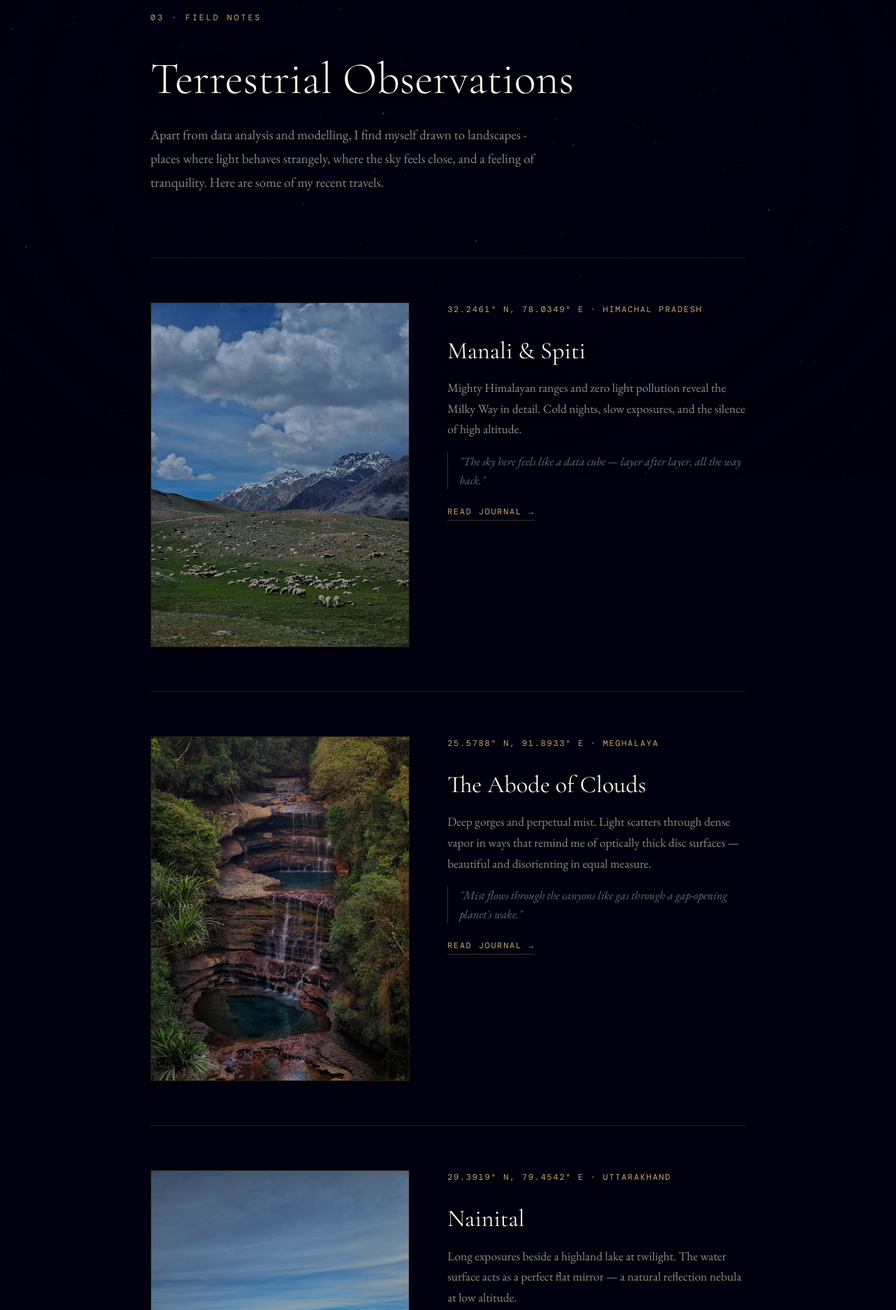
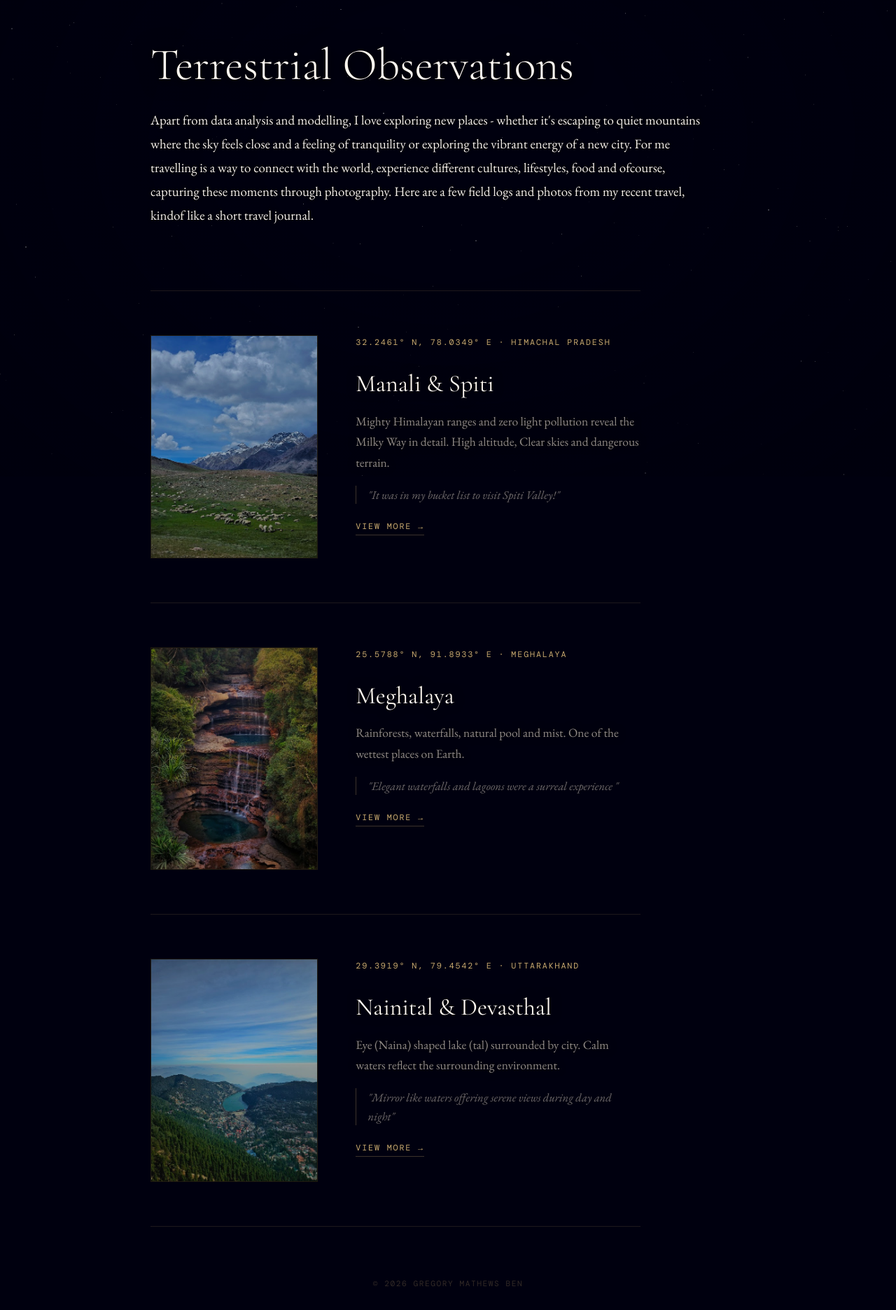
Before and after one commit to gregory6-626/gregorymb.github.io, a plain HTML site: page travel.html in a window 1280 px wide. Shown: the part 119-1991 px from the top of the page at 70% size. Drawn offline with nearby package versions, Linux system fonts and the light colour scheme; animation ran at ten frames a second; a web font is replaced by a local one.

Commit message:
updates 01/06

```diff
--- a/travel.html
+++ b/travel.html
@@ -74,11 +74,11 @@
   }
   .page-intro {
     font-size: 1.05rem;
-    color: var(--muted);
+    color: #f5f0e8;
     line-height: 1.8;
-    max-width: 580px;
+    max-width: 800px;
     margin-bottom: 5rem;
-    text-shadow: 0 0 20px rgba(0,0,0,1);
+    text-shadow: 0 0 5px rgba(0,0,0,1);
   }
 
   /* ── Travel entries ── */
@@ -89,8 +89,9 @@
 
   .travel-row {
     display: grid;
-    grid-template-columns: 1fr 1.15fr;
+    grid-template-columns: 1fr 1.7fr;
     gap: 3rem;
+    max-width: 700px;
     padding: 3.5rem 0;
     border-top: 1px solid var(--border);
     align-items: start;
@@ -105,6 +106,7 @@
     overflow: hidden;
     border: 1px solid var(--border);
     background: #000;
+
     transition: border-color 0.3s;
   }
   .travel-img-wrap:hover {
@@ -114,7 +116,7 @@
     width: 100%;
     height: auto;
     display: block;
-    filter: grayscale(25%) brightness(0.78);
+    filter: grayscale(10%) brightness(0.78);
     transition: transform 0.55s ease, filter 0.55s ease;
   }
   .travel-img-wrap:hover img {
@@ -215,12 +217,12 @@
 </nav>
 
 <div class="wrapper">
-  <span class="page-label">03 · Field Notes</span>
+  <span class="page-label"></span>
   <h1>Terrestrial Observations</h1>
   <p class="page-intro">
-    Apart from data analysis and modelling, I find myself drawn to landscapes -
-    places where light behaves strangely, where the sky feels close,
-    and a feeling of tranquility. Here are some of my recent travels.
+    Apart from data analysis and modelling, I love exploring new places - whether it's escaping to quiet mountains where the sky feels close and a feeling of tranquility or exploring the vibrant energy of a new city. For me travelling
+    is a way to connect with the world, experience different cultures, lifestyles, food and ofcourse, capturing these moments through photography.
+    Here are a few field logs and photos from my recent travel, kindof like a short travel journal.
   </p>
 
   <div class="travel-list">
@@ -232,9 +234,9 @@
       <div>
         <div class="travel-meta">32.2461° N, 78.0349° E · Himachal Pradesh</div>
         <h2>Manali &amp; Spiti</h2>
-        <p>Mighty Himalayan ranges and zero light pollution reveal the Milky Way in detail. Cold nights, slow exposures, and the silence of high altitude.</p>
-        <div class="travel-note">"The sky here feels like a data cube — layer after layer, all the way back."</div>
-        <a href="travelogues/spiti.html" class="travel-read-link">Read journal →</a>
+        <p>Mighty Himalayan ranges and zero light pollution reveal the Milky Way in detail. High altitude, Clear skies and dangerous terrain.</p>
+        <div class="travel-note">"It was in my bucket list to visit Spiti Valley!"</div>
+        <a href="travelogues/spiti.html" class="travel-read-link">View more →</a>
       </div>
     </div>
 
@@ -244,10 +246,10 @@
       </a>
       <div>
         <div class="travel-meta">25.5788° N, 91.8933° E · Meghalaya</div>
-        <h2>The Abode of Clouds</h2>
-        <p>Deep gorges and perpetual mist. Light scatters through dense vapor in ways that remind me of optically thick disc surfaces — beautiful and disorienting in equal measure.</p>
-        <div class="travel-note">"Mist flows through the canyons like gas through a gap-opening planet's wake."</div>
-        <a href="travelogues/meghalaya.html" class="travel-read-link">Read journal →</a>
+        <h2>Meghalaya</h2>
+        <p>Rainforests, waterfalls, natural pool and mist. One of the wettest places on Earth.</p>
+        <div class="travel-note">"Elegant waterfalls and lagoons were a surreal experience "</div>
+        <a href="travelogues/meghalaya.html" class="travel-read-link">View more →</a>
       </div>
     </div>
 
@@ -257,10 +259,10 @@
       </a>
       <div>
         <div class="travel-meta">29.3919° N, 79.4542° E · Uttarakhand</div>
-        <h2>Nainital</h2>
-        <p>Long exposures beside a highland lake at twilight. The water surface acts as a perfect flat mirror — a natural reflection nebula at low altitude.</p>
-        <div class="travel-note">"Still water at dusk: the closest thing to a flat-field calibration frame in nature."</div>
-        <a href="travelogues/nainital.html" class="travel-read-link">Read journal →</a>
+        <h2>Nainital & Devasthal </h2>
+        <p>Eye (Naina) shaped lake (tal)  surrounded by city. Calm waters reflect the surrounding environment.</p>
+        <div class="travel-note">"Mirror like waters offering serene views during day and night"</div>
+        <a href="travelogues/nainital.html" class="travel-read-link">View more →</a>
       </div>
     </div>
 
```
Also changed, not shown: index.html (+4 -4 lines), research.html (+35 -5 lines), travelogues/spiti.html (+11 -3 lines).
